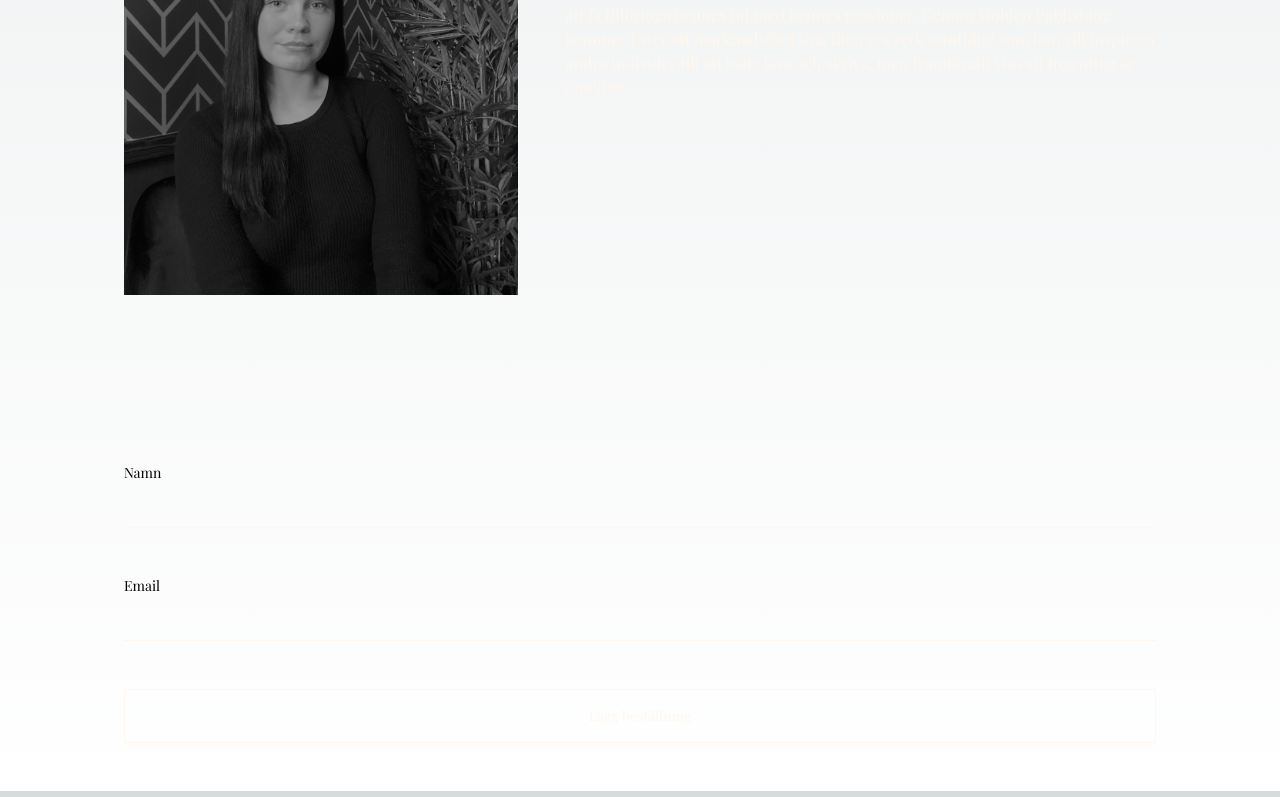
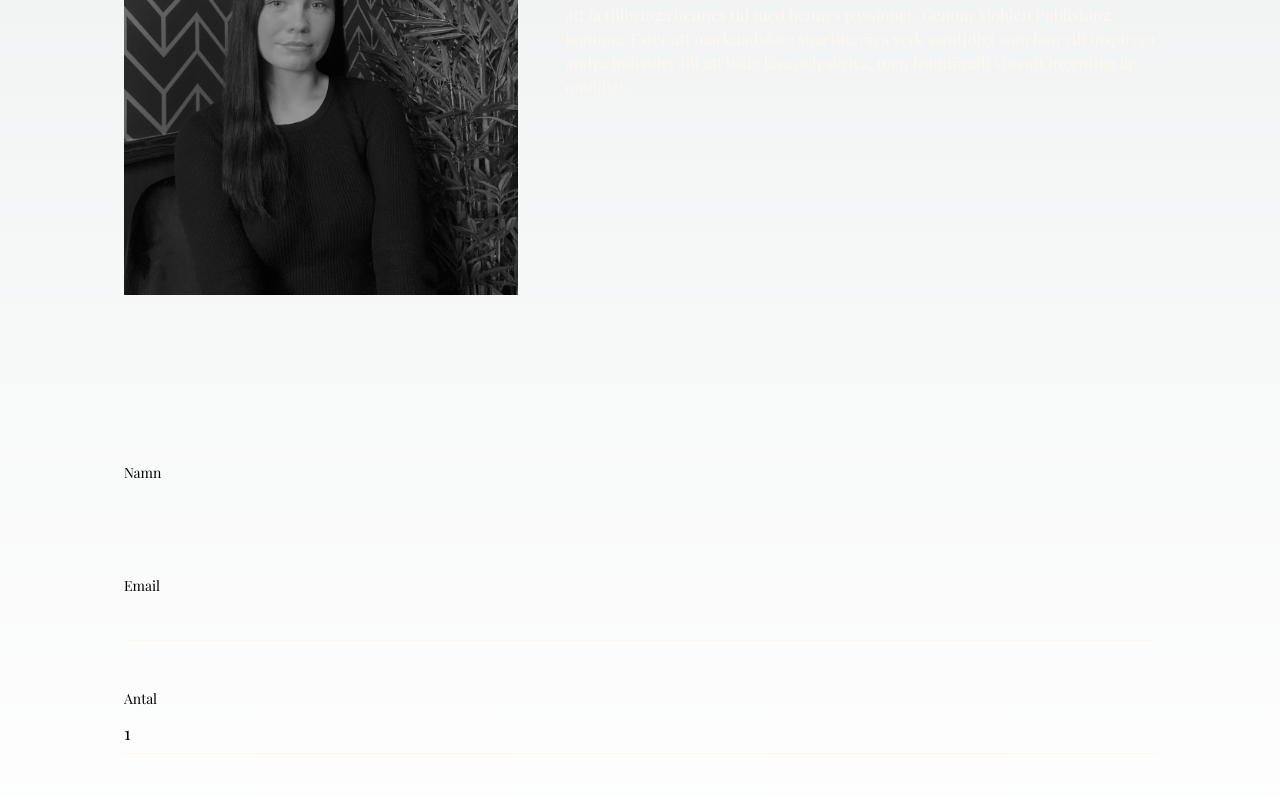
Before and after one commit to emilhallberg/mohlen-publishing, a Next.js app: page / in a window 1280 px wide. Shown: the part 2000-2797 px from the top of the page. Built offline with nearby package versions, Linux system fonts and the light colour scheme; a web font is replaced by a local one.

Commit message:
add mail functionality

```diff
--- a/package.json
+++ b/package.json
@@ -10,11 +10,13 @@
   },
   "dependencies": {
     "next": "^14.1.4",
+    "nodemailer": "^6.9.13",
     "react": "^18",
     "react-dom": "^18"
   },
   "devDependencies": {
     "@types/node": "^20",
+    "@types/nodemailer": "^6.4.14",
     "@types/react": "^18",
     "@types/react-dom": "^18",
     "autoprefixer": "^10.0.1",
--- /dev/null
+++ b/src/app/api/order/route.ts
@@ -0,0 +1,51 @@
+import { NextRequest, NextResponse } from "next/server";
+import mail from "nodemailer";
+
+const transport = mail.createTransport({
+  service: "gmail",
+  auth: {
+    user: process.env.EMAIL_USERNAME,
+    pass: process.env.EMAIL_PASSWORD,
+  },
+});
+
+export const POST = async (request: NextRequest) => {
+  console.info("Placing order");
+
+  const formData = await request.formData();
+
+  const name = formData.get("name") as string;
+  const email = formData.get("email") as string;
+  const quantity = formData.get("quantity") as string;
+
+  if (!name || !email || !quantity) {
+    return NextResponse.json({ message: "Invalid order" }, { status: 500 });
+  }
+
+  const orderId = Date.now();
+
+  const subject = `ORDER [${orderId}] - Philippe & Charlotte - ${quantity}`;
+
+  const text = `
+    En beställning på ${quantity} exemplar har lagts på Philippe & Charlotte.
+
+    Kontaktuppgifter till köpare:
+    Namn: ${name}
+    Email: ${email}
+  `;
+
+  const result = await transport.sendMail({
+    from: email,
+    to: process.env.EMAIL_USERNAME,
+    subject,
+    text,
+  });
+
+  if (result.rejected.length) {
+    console.info("Order not placed");
+    return NextResponse.json({ message: "Mail not sent" }, { status: 500 });
+  }
+
+  console.info("Order placed");
+  return NextResponse.json({ message: "Mail sent" }, { status: 200 });
+};
--- a/src/app/page.tsx
+++ b/src/app/page.tsx
@@ -2,12 +2,13 @@ import Section from "@/components/Section";
 import Header from "@/components/Header";
 import Input from "@/components/Input";
 import Button from "@/components/Button";
+import OrderForm from "@/compounds/OrderForm";
 
 export default function Home() {
   return (
-    <main className="flex min-h-screen flex-col items-center">
+    <main className="grid auto-rows-max-content justify-center min-h-screen">
       <Header>Mohlén Publishing</Header>
-        <Section src="/ester-1.jpg" alt="Ester Mohlén">
+      <Section src="/ester-1.jpg" alt="Ester Mohlén">
         <b>Ester Mohlén</b>, född 22 juli 2006 i landskapet Hälsingland, närmare
         sagt i den lilla byn Njutånger. Under sitt liv har hon mestadels talat
         genom text och fantasi, i hennes svåra såväl lite bättre stunder. Men
@@ -37,15 +38,18 @@ export default function Home() {
         verk samtidigt som hon vill inspirera andra individer till att både läsa
         och skriva, men framförallt visa att ingenting är omöjligt.
       </Section>
-      <form className="w-full p-6 py-12 max-w-[1080px] grid auto-rows-max gap-12 grid-cols-1">
+      <OrderForm>
         <Input type="text" name="name" autoComplete="name" required>
           Namn
         </Input>
         <Input type="email" name="email" autoComplete="email" required>
           Email
         </Input>
+        <Input type="number" name="quantity" required defaultValue={1}>
+          Antal
+        </Input>
         <Button type="submit">Lägg beställning</Button>
-      </form>
+      </OrderForm>
     </main>
   );
 }
--- /dev/null
+++ b/src/components/Form.tsx
@@ -0,0 +1,14 @@
+import { FormHTMLAttributes } from "react";
+
+type Props<Values> = Omit<FormHTMLAttributes<HTMLFormElement>, "className">;
+
+export default function Form<Values>({ children, ...rest }: Props<Values>) {
+  return (
+    <form
+      className="w-full p-6 py-12 max-w-[1080px] grid auto-rows-max gap-12 grid-cols-1"
+      {...rest}
+    >
+      {children}
+    </form>
+  );
+}
--- a/src/components/Header.tsx
+++ b/src/components/Header.tsx
@@ -4,7 +4,7 @@ type Props = { children: ReactNode };
 
 export default function Header({ children }: Props) {
   return (
-    <header className="relative flex place-items-center h-screen animate-text bg-gradient-to-r from-orange-50 via-orange-100 to-orange-50 bg-clip-text text-transparent">
+    <header className="relative grid place-items-center h-screen animate-text bg-gradient-to-r from-orange-50 via-orange-100 to-orange-50 bg-clip-text text-transparent">
       <h1 className="lg:text-8xl md:text-6xl text-4xl text-center">
         {children}
       </h1>
--- /dev/null
+++ b/src/compounds/OrderForm.tsx
@@ -0,0 +1,20 @@
+"use client";
+
+import { FormEvent, ReactNode } from "react";
+import Form from "@/components/Form";
+
+type Props = { children: ReactNode };
+
+async function onSubmit(event: FormEvent<HTMLFormElement>) {
+  event.preventDefault();
+
+  const body = new FormData(event.currentTarget);
+
+  return fetch("/api/order", { method: "POST", body })
+    .then(console.log)
+    .catch(console.error);
+}
+
+export default function OrderForm({ children }: Props) {
+  return <Form onSubmit={onSubmit}>{children}</Form>;
+}
```
Also changed, not shown: 2 other files (tests, documents, lock files or other folders).
